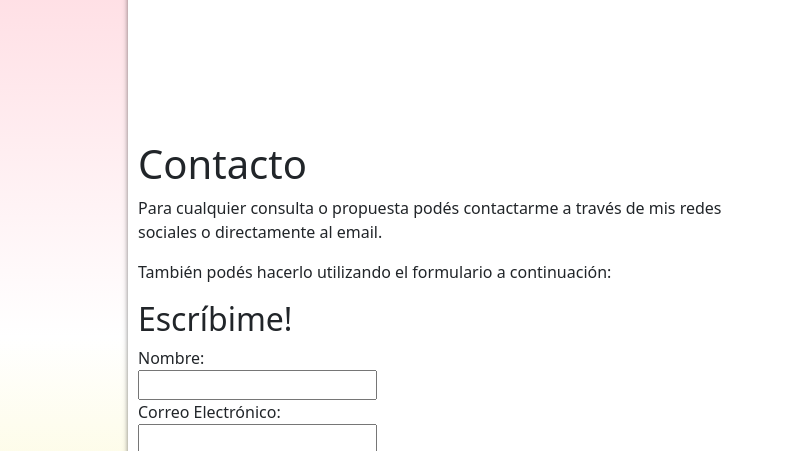
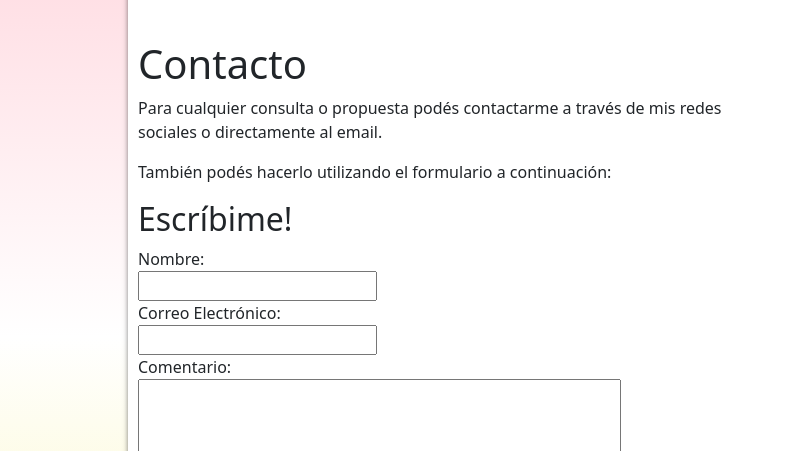
Before and after one commit to MariaFlorenciaa/Recomiendo, a website: page Paginas/contacto.html in a window 1280 px wide. Shown: the part 348-799 px from the top of the page, 0-786 px from the left. Drawn offline with nearby package versions, Linux system fonts and the light colour scheme; grey boxes are pictures that could not be loaded.

Commit message:
contacto

```diff
--- a/Paginas/contacto.html
+++ b/Paginas/contacto.html
@@ -68,7 +68,7 @@
 </header>
 
 <!--CONTENIDO DE CONTACTO-->
-<section  id="recetas" >
+<section  id="contacto" >
 
 <h1>Contacto</h1>
 <p>Para cualquier consulta o propuesta podés contactarme a través de mis redes sociales o directamente al email.
--- a/css/_estilos.css
+++ b/css/_estilos.css
@@ -48,6 +48,12 @@ div#carouselExampleCaptions
   margin-right: 15px;
   margin-bottom: 20px;}
 
+/*CONTACTO*/
+section#contacto{
+  grid-area: contacto;
+  margin-right: 10px;
+  display: grid;
+  grid-template: 80%;}
 
 /*RECETAS*/
 section#recetas{
@@ -418,7 +424,9 @@ section#recetas {
   "carouselExampleCaptions carouselExampleCaptions"
   "titulo1 titulo1"
   "recetaIndex recetaIndex"
-  "recetario aside" "recetas aside"
+  "recetario aside"
+  "contacto aside"
+  "recetas aside"
   "youtube youtube"
   "titulo titulo"
   "tarjeta tarjeta"
```
